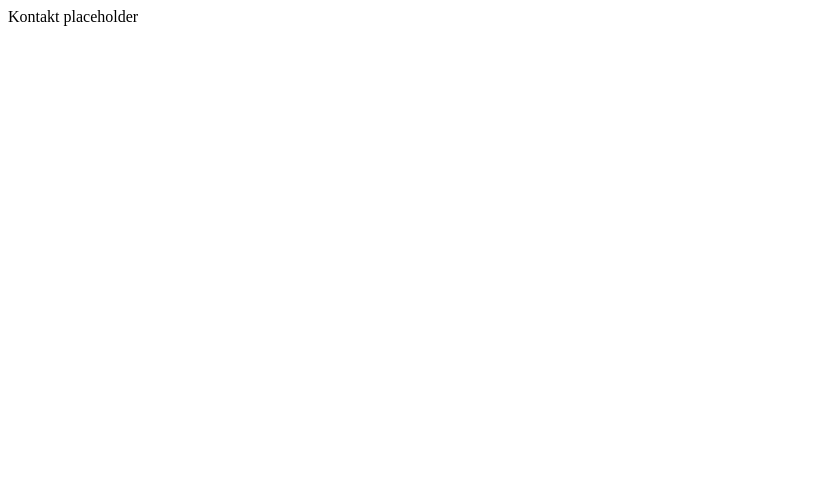
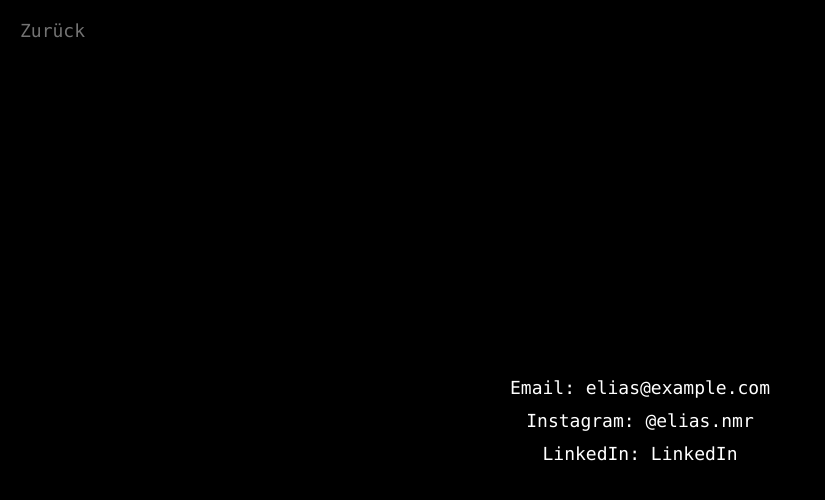
Before and after one commit to EliasMotion/eliasmotion.github.io, a plain HTML site: page contact.html in a window 1280 px wide. Shown: the whole page, without its empty margins (0-825 px from the left). Drawn offline with Linux system fonts and the light colour scheme.

Commit message:
Update contact.html

```diff
--- a/contact.html
+++ b/contact.html
@@ -1 +1,82 @@
-<html><body>Kontakt placeholder</body></html>
+<!DOCTYPE html>
+<html lang="de">
+<head>
+<meta charset="UTF-8">
+<meta name="viewport" content="width=device-width, initial-scale=1.0">
+<title>Kontakt</title>
+<style>
+  body {
+    margin: 0;
+    padding: 20px;
+    background: #000;
+    color: #fff;
+    font-family: "Consolas", "Courier New", monospace;
+    font-size: 18px;
+    display: flex;
+    justify-content: center;
+    align-items: center;
+    height: 100vh;
+  }
+  #console {
+    white-space: pre-wrap;
+    overflow: hidden;
+    text-align: center;
+  }
+  .contact-info {
+    display: none;
+    flex-direction: column;
+    gap: 12px;
+    text-align: center;
+  }
+  .back-btn {
+    position: absolute;
+    top: 20px;
+    left: 20px;
+    text-decoration: none;
+    color: rgba(255,255,255,0.45);
+    transition: color 0.25s;
+  }
+  .back-btn:hover, .back-btn:active {
+    color: rgba(255,255,255,1);
+  }
+</style>
+</head>
+<body>
+<a href="index.html" class="back-btn">Zurück</a>
+<div id="console"></div>
+<div class="contact-info" id="contactInfo">
+  <div>Email: elias@example.com</div>
+  <div>Instagram: <a href="https://www.instagram.com/elias.nmr/" target="_blank" style="color:#fff; text-decoration:none;">@elias.nmr</a></div>
+  <div>LinkedIn: <a href="https://www.linkedin.com/in/elias-neumair-008191279" target="_blank" style="color:#fff; text-decoration:none;">LinkedIn</a></div>
+</div>
+<script>
+const consoleDiv = document.getElementById('console');
+const contactDiv = document.getElementById('contactInfo');
+
+const lines = [
+  'C:\\Users> Loading contact info...',
+  'Initializing email module...',
+  'Preparing social links...',
+  'Done.'
+];
+
+let index = 0;
+function typeLine() {
+  if(index < lines.length){
+    consoleDiv.textContent += lines[index] + '\n';
+    index++;
+    setTimeout(typeLine, 80);
+  } else {
+    setTimeout(showContact, 100);
+  }
+}
+
+function showContact(){
+  consoleDiv.style.display = 'none';
+  contactDiv.style.display = 'flex';
+}
+
+typeLine();
+</script>
+</body>
+</html>
```
